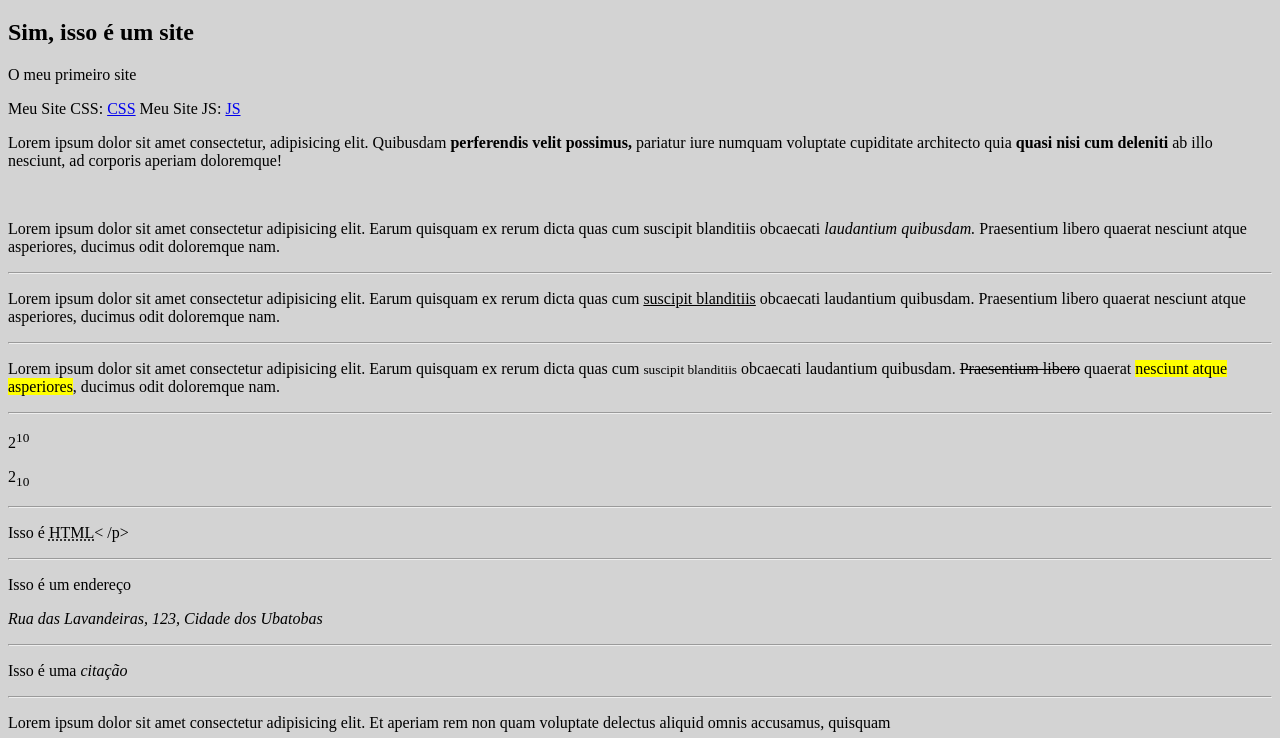
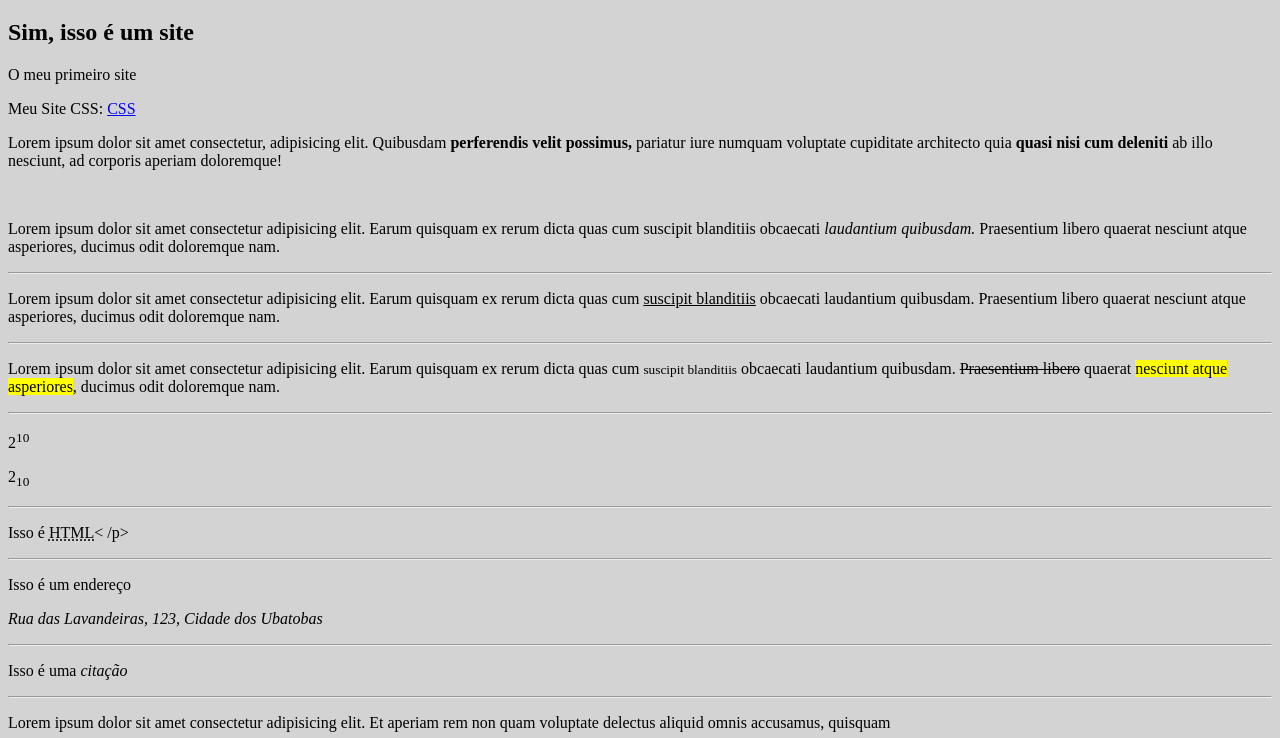
Before and after one commit to KayckSM/html-css-myfirstsite, a plain HTML site: page index.html in a window 1280 px wide. Shown: the part 62-800 px from the top of the page. Drawn offline with Linux system fonts and the light colour scheme.

Commit message:
Update index.html

```diff
--- a/index.html
+++ b/index.html
@@ -23,8 +23,6 @@
     <p>
         Meu Site CSS:
         <a href="csssite.html">CSS</a>
-        Meu Site JS:
-        <a href="js.html">JS</a>
     </p>
     <p>
         Lorem ipsum dolor sit amet consectetur, adipisicing elit. Quibusdam <strong>perferendis velit possimus,</strong> pariatur iure numquam voluptate cupiditate architecto quia <strong>quasi nisi cum deleniti</strong> ab illo nesciunt, ad corporis aperiam doloremque!
```
